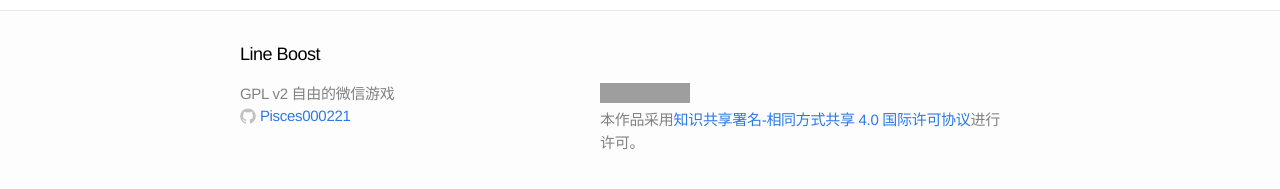
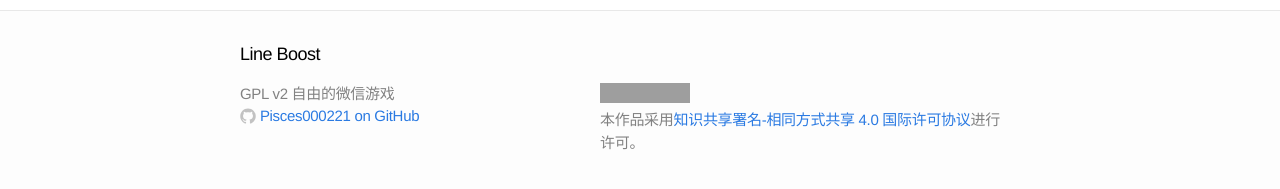
Before and after one commit to Pisces000221/LineBoost, a Jekyll site: the page built from index.html, in a window 1280 px wide. Shown: the part 241-430 px from the top of the page. Built offline with Jekyll 4.4.1, drawn with Linux system fonts in a browser that asks for light colours; part of the change alters nothing that is shown; grey boxes are pictures that could not be loaded.

Commit message:
Remove unused code, modify settings

```diff
--- a/_config.yml
+++ b/_config.yml
@@ -4,7 +4,7 @@ subtitle: GPL v2 自由的微信游戏
 email: 1786762946@qq.com
 description: "<a rel='license' href='http://creativecommons.org/licenses/by-sa/4.0/'><img alt='知识共享许可协议' style='border-width:0' src='https://i.creativecommons.org/l/by-sa/4.0/88x31.png' /></a><br />本作品采用<a rel='license' href='http://creativecommons.org/licenses/by-sa/4.0/'>知识共享署名-相同方式共享 4.0 国际许可协议</a>进行许可。"
 baseurl: ''
-url: 'http://yourdomain.com'
+url: 'http://pisces000221.github.io/LineBoost'
 githubrepo: 'https://github.com/Pisces000221/LineBoost'
 github_username:  Pisces000221
 
--- a/_includes/footer.html
+++ b/_includes/footer.html
@@ -23,7 +23,7 @@
                 c0,0.208,0.14,0.449,0.534,0.373c3.081-1.028,5.302-3.935,5.302-7.362C15.76,3.906,12.285,0.431,7.999,0.431z"/>
               </svg>
             </span>
-            <span class="username">{{ site.github_username }}</span>
+            <span class="username">{{ site.github_username }} on GitHub</span>
           </a>
         </li>
       </ul>
--- a/_includes/header.html
+++ b/_includes/header.html
@@ -5,17 +5,6 @@
     <a class="site-title" href="{{ site.baseurl }}/">{{ site.title }}</a>
 
     <nav class="site-nav">
-      <a href="#" class="menu-icon">
-        <svg version="1.1" xmlns="http://www.w3.org/2000/svg" xmlns:xlink="http://www.w3.org/1999/xlink" x="0px" y="0px"
-           viewBox="0 0 18 15" enable-background="new 0 0 18 15" xml:space="preserve">
-          <path fill="#505050" d="M18,1.484c0,0.82-0.665,1.484-1.484,1.484H1.484C0.665,2.969,0,2.304,0,1.484l0,0C0,0.665,0.665,0,1.484,0
-            h15.031C17.335,0,18,0.665,18,1.484L18,1.484z"/>
-          <path fill="#505050" d="M18,7.516C18,8.335,17.335,9,16.516,9H1.484C0.665,9,0,8.335,0,7.516l0,0c0-0.82,0.665-1.484,1.484-1.484
-            h15.031C17.335,6.031,18,6.696,18,7.516L18,7.516z"/>
-          <path fill="#505050" d="M18,13.516C18,14.335,17.335,15,16.516,15H1.484C0.665,15,0,14.335,0,13.516l0,0
-            c0-0.82,0.665-1.484,1.484-1.484h15.031C17.335,12.031,18,12.696,18,13.516L18,13.516z"/>
-        </svg>
-      </a>
       <div class="trigger">
         {% for page in site.pages %}
           {% if page.title %}<a class="page-link" href="{{ page.url | prepend: site.baseurl }}">{{ page.title }}</a>{% endif %}
```
